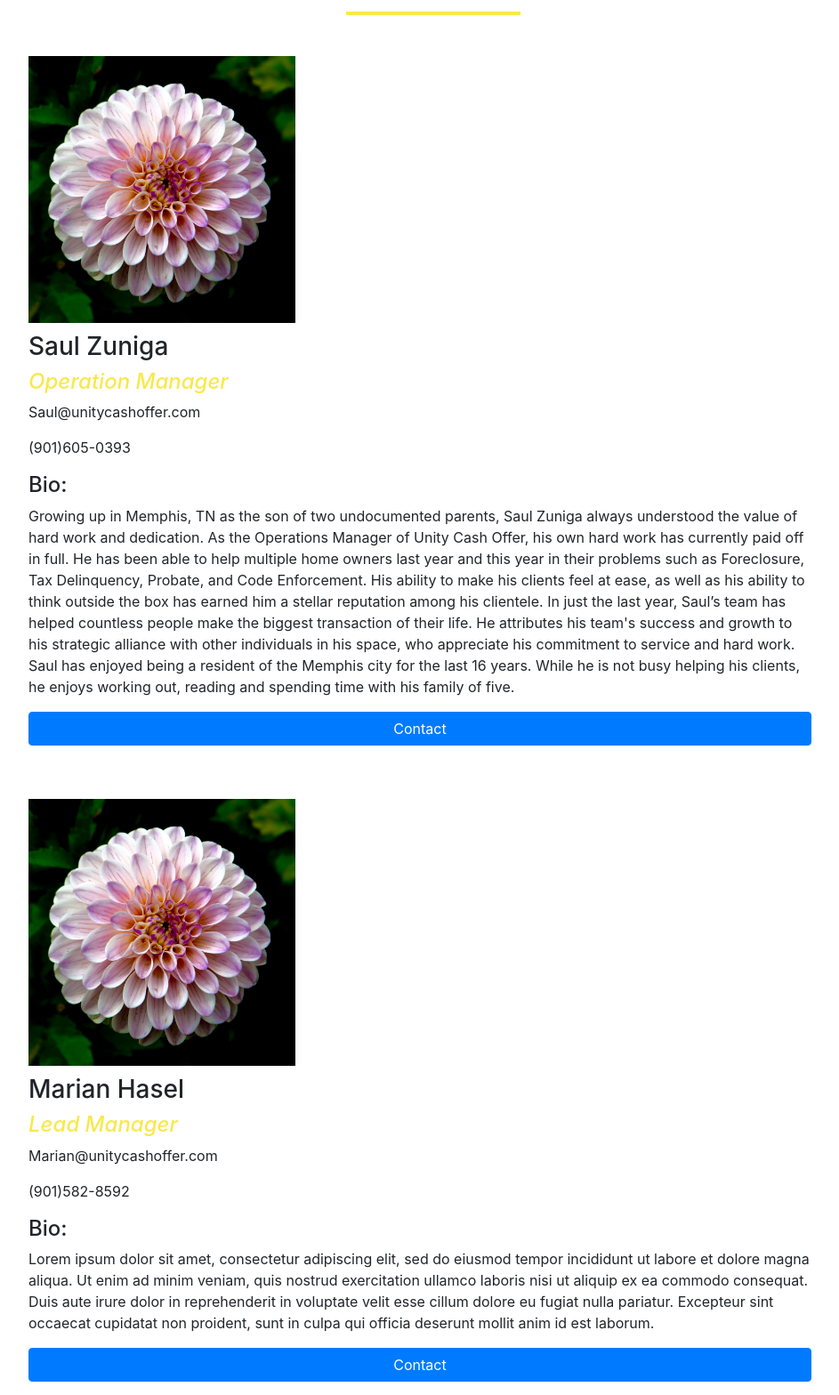
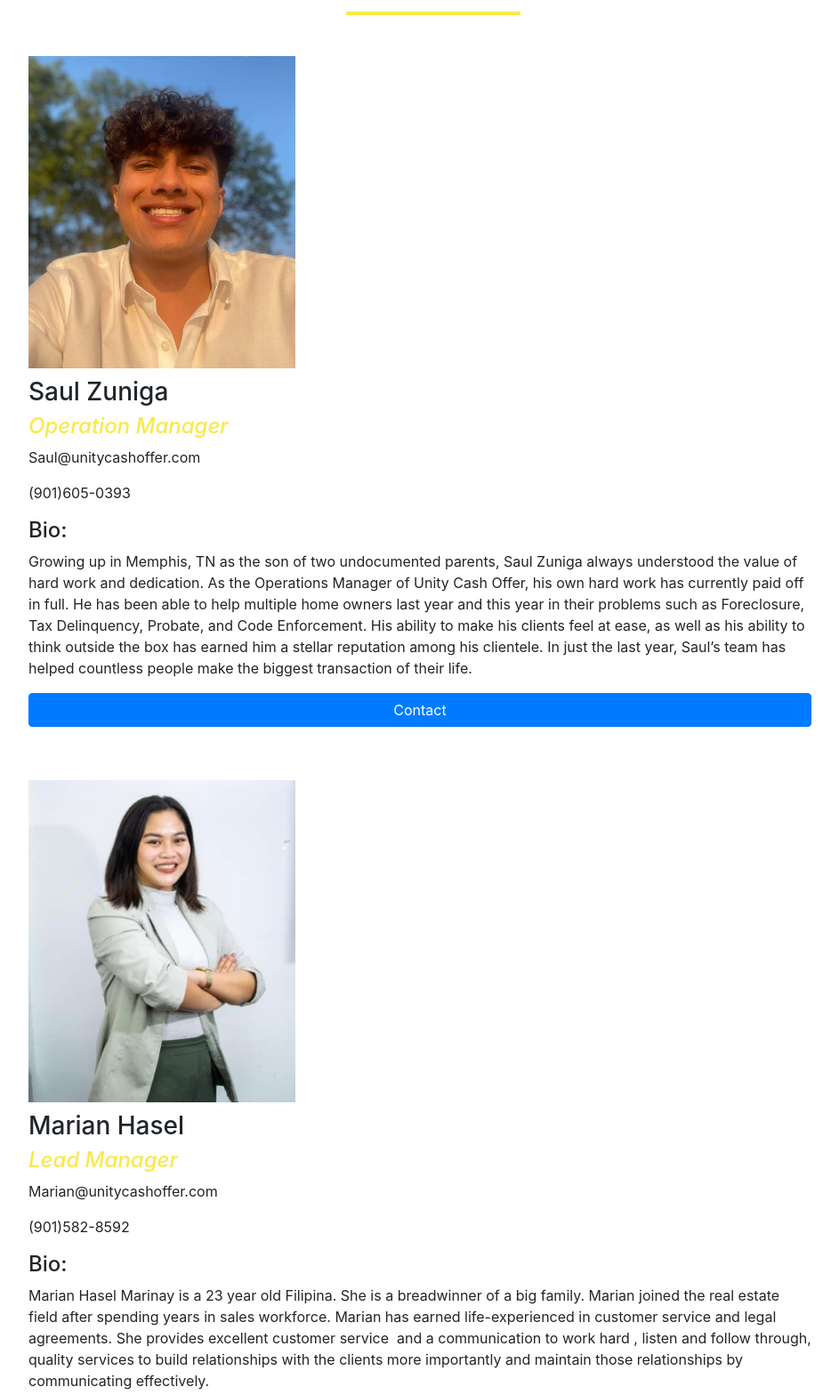
Before and after one commit to ksandoval21/unitycashoffer, a plain HTML site: page team.html in a window 1280 px wide. Shown: the part 278-1846 px from the top of the page at 89% size, without its empty margins (153-1096 px from the left). Drawn offline with nearby package versions, Linux system fonts and the light colour scheme.

Commit message:
added hesdshots

```diff
--- a/team.html
+++ b/team.html
@@ -43,24 +43,25 @@
     <hr class="line">
     <div class="container1 row">
         <div class="column">
-            <img src="filler.jpg" width="300">
+            <img src="photos/headshot1.jpeg" width="300">
             <h3 class="name">Saul Zuniga </h3>
             <h4 class="job-title">Operation Manager</h4>
             <p>Saul@unitycashoffer.com</p>
             <p>(901)605-0393</p>
             <h4>Bio: </h4>
-            <p>Growing up in Memphis, TN as the son of two undocumented parents, Saul Zuniga always understood the value of hard work and dedication. As the Operations Manager of Unity Cash Offer, his own hard work has currently paid off in full. He has been able to help multiple home owners last year and this year in their problems such as Foreclosure, Tax Delinquency, Probate, and Code Enforcement. His ability to make his clients feel at ease, as well as his ability to think outside the box has earned him a stellar reputation among his clientele. In just the last year, Saul’s team has helped countless people make the biggest transaction of their life. He attributes his team's success and growth to his strategic alliance with other individuals in his space, who appreciate his commitment to service and hard work. Saul has enjoyed being a resident of the Memphis city for the last 16 years. While he is not busy helping his clients, he enjoys working out, reading and spending time with his family of five. </p>
+            <p>Growing up in Memphis, TN as the son of two undocumented parents, Saul Zuniga always understood the value of hard work and dedication. As the Operations Manager of Unity Cash Offer, his own hard work has currently paid off in full. He has been able to help multiple home owners last year and this year in their problems such as Foreclosure, Tax Delinquency, Probate, and Code Enforcement. His ability to make his clients feel at ease, as well as his ability to think outside the box has earned him a stellar reputation among his clientele. In just the last year, Saul’s team has helped countless people make the biggest transaction of their life. </p>
             <a href = "mailto: saul@unitycashoffer.com" class="btn btn-primary btn">Contact</a>
 
         </div>
         <div class="column">
-            <img src="filler.jpg" width="300">
+            <img src="photos/headshot.jpg" width="300">
             <h3 class="name">Marian Hasel</h3>
             <h4 class="job-title">Lead Manager</h4>
             <p>Marian@unitycashoffer.com</p>
             <p>(901)582-8592</p>
             <h4>Bio: </h4>
-            <p>Lorem ipsum dolor sit amet, consectetur adipiscing elit, sed do eiusmod tempor incididunt ut labore et dolore magna aliqua. Ut enim ad minim veniam, quis nostrud exercitation ullamco laboris nisi ut aliquip ex ea commodo consequat. Duis aute irure dolor in reprehenderit in voluptate velit esse cillum dolore eu fugiat nulla pariatur. Excepteur sint occaecat cupidatat non proident, sunt in culpa qui officia deserunt mollit anim id est laborum.</p>
+            <p>Marian Hasel Marinay is a 23 year old Filipina. She is a breadwinner of a big family. Marian joined the real estate field after spending years in sales workforce.
+              Marian has earned life-experienced in customer service and legal agreements. She provides excellent customer service  and a communication to work hard , listen and follow through, quality services to build relationships with the clients more importantly and maintain those relationships by communicating effectively.</p>
             <a href = "mailto: marian@unitycashoffer.com" class="btn btn-primary btn">Contact</a>
 
         </div>
```
Also changed, not shown: photos/headshot.jpg (added), photos/headshot1.jpeg (added).
